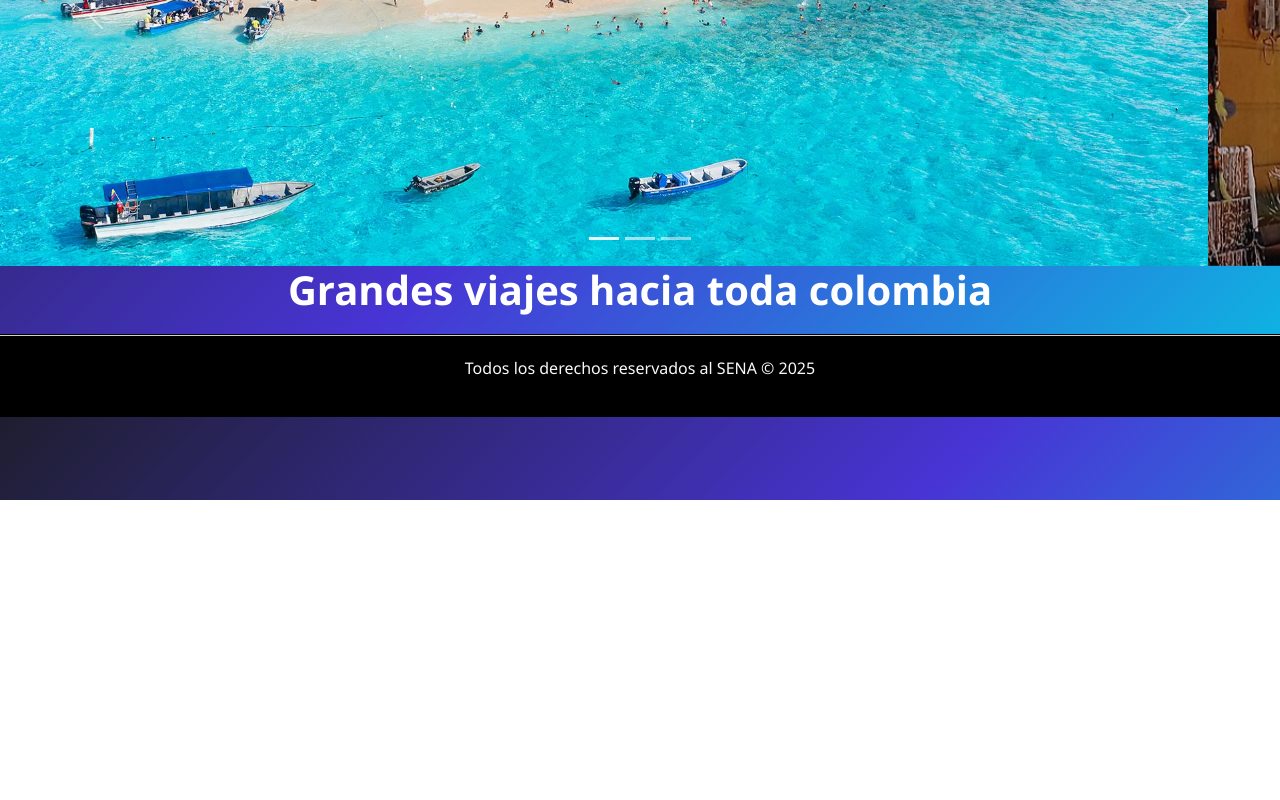
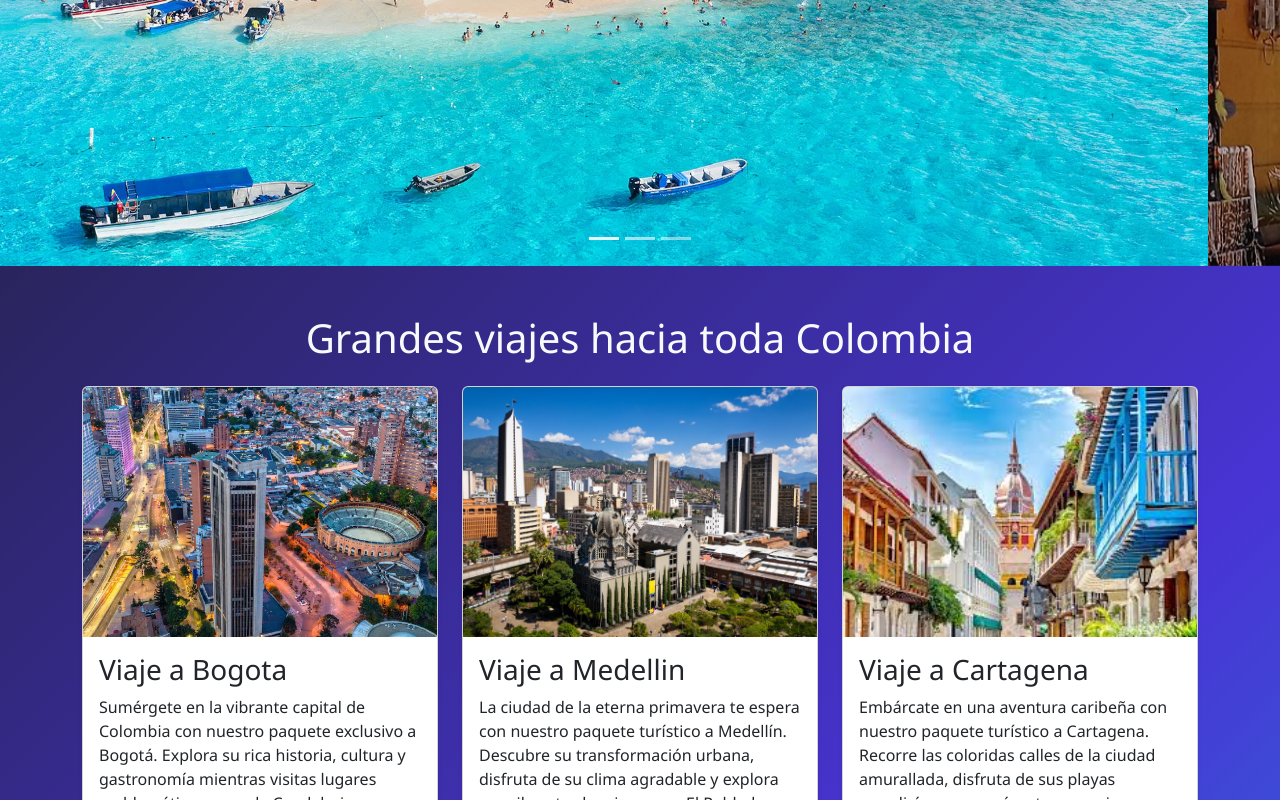
Before and after one commit to Kevin23221/global.turismo, an Angular app: page /productos in a window 1280 px wide. Shown: the part 300-1100 px from the top of the page. Before the commit the page ends 800 px from the top, so only its background shows below. Built offline with nearby package versions, Linux system fonts and the light colour scheme.

Commit message:
servicios

```diff
--- a/src/app/app.routes.ts
+++ b/src/app/app.routes.ts
@@ -1,13 +1,13 @@
 import { Routes } from '@angular/router';
 import { Home } from './pages/home/home';
 import { About } from './pages/about/about';
-import { Products } from './pages/products/products';
+import { Productos } from './pages/products/products';
 import { Contact } from './pages/contact/contact';
 
 export const routes: Routes = [
     {path: '', component: Home},
     {path: 'nosotros', component: About},
-    {path: 'productos', component: Products},
+    {path: 'productos', component: Productos},
     {path: 'contacto', component: Contact},
     {path: '**', redirectTo: ''},
 ];
--- a/src/app/pages/products/products.css
+++ b/src/app/pages/products/products.css
@@ -1,10 +1,18 @@
-.carousel-inner img {
+.carousel-item img {
     height: 500px;
     object-fit: cover;
 }
-h1 {
-    font-weight: bold;
-    margin-bottom: 20px;
-    text-align: center;
-    color: white;
+
+.productos .card {
+    transition: transform 0.3s ease, box-shadow 0.3s ease;
 }
+
+.productos .card:hover {
+    transform: translateY(-5px);
+    box-shadow: 0 8px 16px rgba(0,0,0,0.2) !important;
+}
+
+.productos .card-img-top {
+    height: 250px;
+    object-fit: cover;
+}
--- a/src/app/pages/products/products.html
+++ b/src/app/pages/products/products.html
@@ -10,13 +10,13 @@
 
     <div class="carousel-inner">
         <div class="carousel-item active">
-            <img src="img/san-andres.webp" class="d-block w-100" alt="Imagen de Colombia">
+            <img src="img/san-andres.webp" class="d-block w-100" alt="Imagen de San Andrés">
         </div>
         <div class="carousel-item">
-            <img src="img/santa-marta.jpg" class="d-block w-100" alt="Imagen 2">
+            <img src="img/santa-marta.jpg" class="d-block w-100" alt="Imagen de Santa Marta">
         </div>
         <div class="carousel-item">
-            <img src="img/medellin.jpeg" class="d-block w-100" alt="Imagen 3">
+            <img src="img/medellin.jpeg" class="d-block w-100" alt="Imagen de Medellín">
         </div>
     </div>
 
@@ -32,4 +32,22 @@
     </button>
 </div>
 
-<h1>Grandes viajes hacia toda colombia</h1>
+<div class="container my-5">
+    <h1 class="text-center text-light mb-4">Grandes viajes hacia toda Colombia</h1>
+
+    <section class="productos row g-4">
+        @for(producto of productos; track producto.id){
+            <article class="producto col-md-4 col-sm-6">
+                <div class="card h-100 shadow-sm">
+                    <img [src]="producto.imagen" [alt]="producto.nombre" class="card-img-top">
+                    <div class="card-body d-flex flex-column">
+                        <h3 class="card-title">{{producto.nombre}}</h3>
+                        <p class="card-text flex-grow-1">{{producto.description}}</p>
+                        <strong class="text-black fs-5">{{producto.precio}}</strong>
+                        <button class="btn btn-dark mt-3">Reservar ahora</button>
+                    </div>
+                </div>
+            </article>
+        }
+    </section>
+</div>
--- a/src/app/pages/products/products.ts
+++ b/src/app/pages/products/products.ts
@@ -1,4 +1,6 @@
 import { Component } from '@angular/core';
+import { Product } from '../../services/product';
+import { Products } from '../../services/product';
 
 @Component({
   selector: 'app-products',
@@ -6,6 +8,9 @@ import { Component } from '@angular/core';
   templateUrl: './products.html',
   styleUrl: './products.css',
 })
-export class Products {
-
+export class Productos {
+  productos: Product[] = [];
+  constructor(private product: Products) {
+    this.productos = this.product.getProducts();
+  }
 }
--- /dev/null
+++ b/src/app/services/product.ts
@@ -0,0 +1,92 @@
+import { Injectable } from '@angular/core';
+
+export interface Product {
+  id: number;
+  imagen: string;
+  nombre: string;
+  precio: number;
+  description: string;
+}
+
+@Injectable({
+  providedIn: 'root',
+})
+
+export class Products {
+  private product: Product[] = [
+    {
+      id: 1,
+      imagen: 'img/Bogota.webp',
+      nombre: 'Viaje a Bogota',
+      precio: 2400000,
+      description: 'Sumérgete en la vibrante capital de Colombia con nuestro paquete exclusivo a Bogotá. Explora su rica historia, cultura y gastronomía mientras visitas lugares emblemáticos como la Candelaria, Monserrate y el Museo del Oro. Disfruta de una experiencia inolvidable en una ciudad llena de vida y diversidad.'
+    },
+    {
+      id: 2,
+      imagen: 'img/medellin.jpeg',
+      nombre: 'Viaje a Medellin',
+      precio: 2100000,
+      description: 'La ciudad de la eterna primavera te espera con nuestro paquete turístico a Medellín. Descubre su transformación urbana, disfruta de su clima agradable y explora sus vibrantes barrios como El Poblado y Comuna 13. No te pierdas el Jardín Botánico, el Museo de Antioquia y la famosa Feria de las Flores.'
+    },
+    {
+      id: 3,
+      imagen: 'img/cartagena.jpg',
+      nombre: 'Viaje a Cartagena',
+      precio: 2700000,
+      description: 'Embárcate en una aventura caribeña con nuestro paquete turístico a Cartagena. Recorre las coloridas calles de la ciudad amurallada, disfruta de sus playas paradisíacas y sumérgete en su rica historia colonial. Visita el Castillo de San Felipe, el Convento de la Popa y déjate cautivar por la vibrante vida nocturna de esta joya del Caribe.'
+    },
+    {
+      id: 4,
+      imagen: 'img/santa-marta.jpg',
+      nombre: 'Viaje a Santa Marta',
+      precio: 2400000,
+      description: 'Descubre la magia de Santa Marta con nuestro paquete turístico exclusivo. Explora sus playas de ensueño, visita el Parque Nacional Natural Tayrona y adéntrate en la historia de la ciudad más antigua de Colombia. Disfruta de actividades acuáticas, senderismo y una vibrante vida nocturna en este destino paradisíaco.'
+    },
+    {
+      id: 5,
+      imagen: 'img/san-andres.webp',
+      nombre: 'Viaje a San Andres',
+      precio: 4500000,
+      description: 'Sumérgete en las aguas cristalinas del Caribe con nuestro paquete turístico a San Andrés. Disfruta de sus playas de arena blanca, practica snorkel y buceo en sus arrecifes de coral, y explora la cultura local. No te pierdas la oportunidad de visitar la Isla de Providencia y el famoso Hoyo Soplador para una experiencia inolvidable.'
+    },
+    {
+      id: 6,
+      imagen: 'img/amazonas.jpg',
+      nombre: 'Viaje al Amazonas',
+      precio: 3500000,
+      description: 'Adéntrate en la selva tropical más grande del mundo con nuestro paquete turístico al Amazonas. Explora la biodiversidad única de la región, conoce las comunidades indígenas y disfruta de actividades como paseos en canoa, avistamiento de fauna y caminatas por la selva. Vive una experiencia auténtica e inolvidable en el corazón de la naturaleza.'
+    },
+    {
+      id: 7,
+      imagen: 'img/caño.jpg',
+      nombre: 'Viaje al Caño Cristales',
+      precio: 3600000,
+      description: 'Descubre el río más hermoso del mundo con nuestro paquete turístico al Caño Cristales. Conocido como el "río de los cinco colores", este destino único te sorprenderá con sus aguas cristalinas y la vibrante flora acuática que le da su característico colorido. Disfruta de caminatas guiadas, fotografía paisajística y una experiencia natural inigualable en este paraíso escondido.'
+    },
+    {
+      id: 8,
+      imagen: 'img/eje-cafetero.jpg',
+      nombre: 'Viaje al Eje Cafetero',
+      precio: 2500000,
+      description: 'Sumérgete en la cultura cafetera de Colombia con nuestro paquete turístico al Eje Cafetero. Explora pintorescos pueblos como Salento y Manizales, visita fincas cafeteras para aprender sobre el proceso de producción del café y disfruta de paisajes impresionantes como el Valle de Cocora. Vive una experiencia auténtica llena de sabor, tradición y belleza natural en esta región emblemática.'
+    },
+    {
+      id: 9,
+      imagen: 'img/guatape.jpg',
+      nombre: 'Viaje a Guatape',
+      precio: 2800000,
+      description: 'Escapa a la encantadora localidad de Guatapé con nuestro paquete turístico exclusivo. Admira las coloridas fachadas de sus casas, sube a la imponente Piedra del Peñol para disfrutar de vistas panorámicas impresionantes y navega por el embalse en un relajante paseo en bote. Disfruta de la gastronomía local y sumérgete en la cultura paisa en este destino lleno de encanto y belleza natural.'
+    }
+  ]
+  constructor() { }
+  getProducts(): Product[] {
+    return this.product;
+  }
+  formatPrice(price: number): string {
+    return new Intl.NumberFormat('es-CO', {
+      style: 'currency',
+      currency: 'COP',
+      minimumFractionDigits: 0
+    }).format(price);
+  }
+}
```
Also changed, not shown: 1 other file (tests, documents, lock files or other folders).
